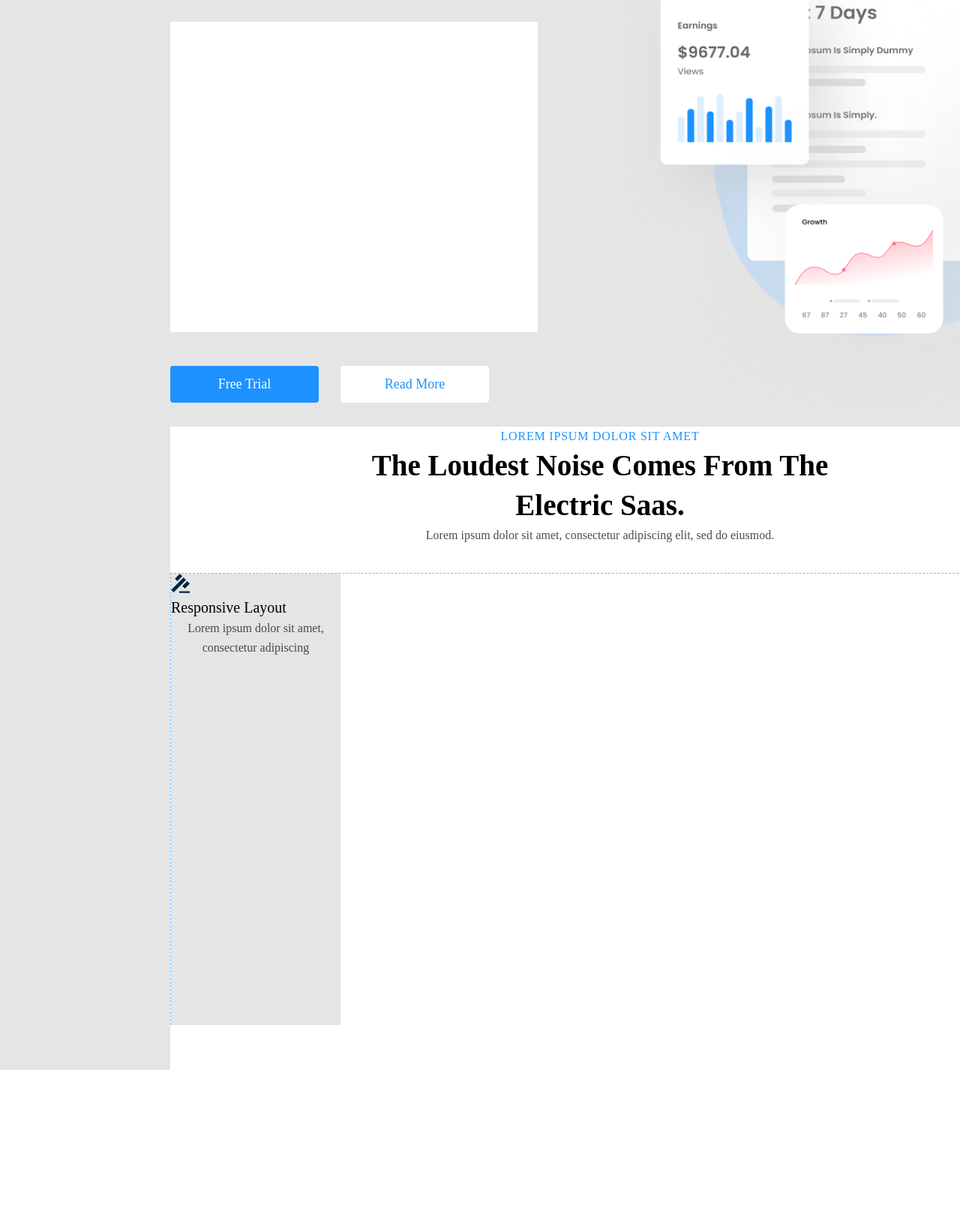
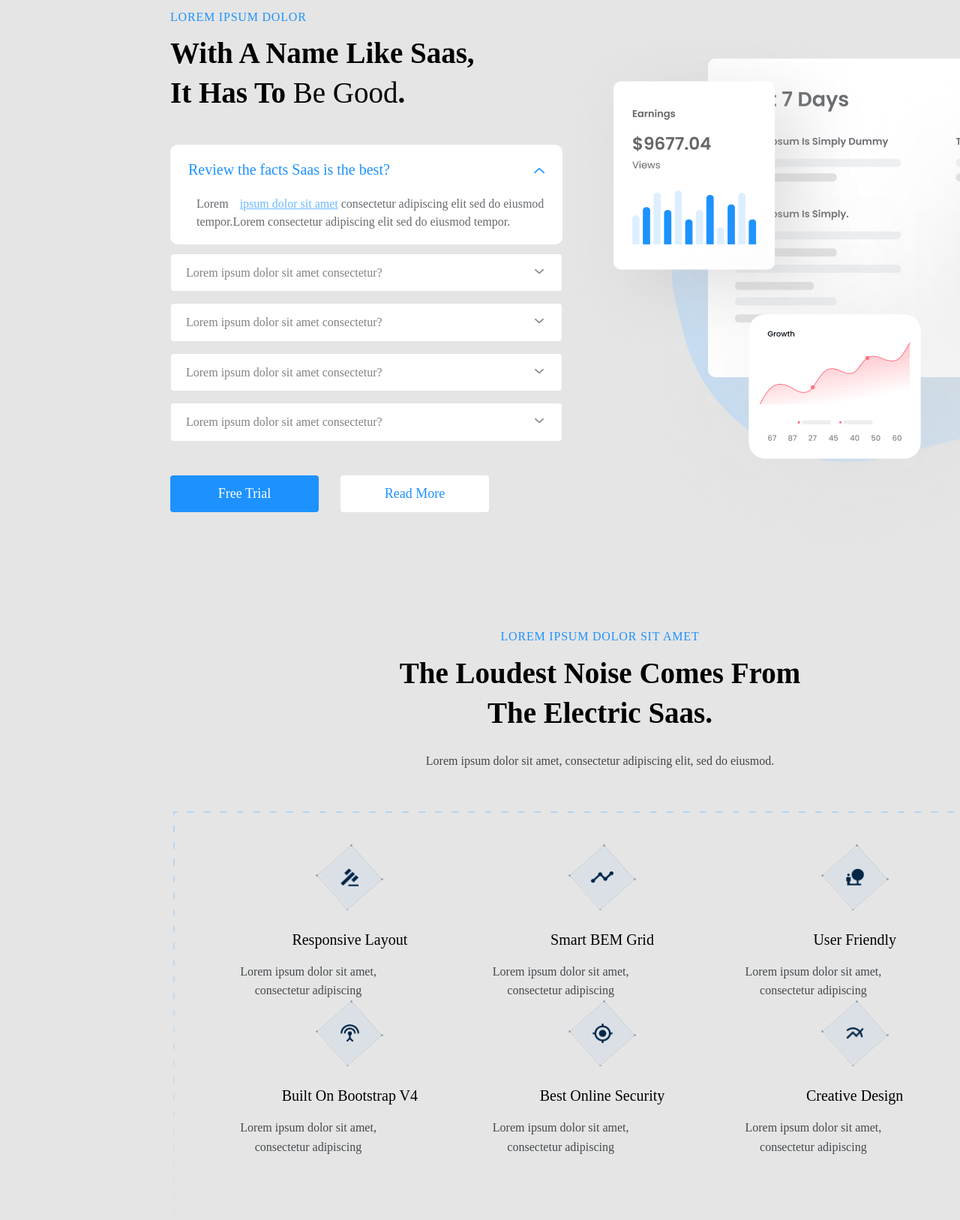
Before and after one commit to Aleksandr-876/test, a plain HTML site: page index.html in a window 1280 px wide. Shown: the part 1906-3533 px from the top of the page at 75% size. Before the commit the page ends 3333 px from the top, so only its background shows below. Drawn offline with Linux system fonts and the light colour scheme.

Commit message:
electric

```diff
--- a/index.css
+++ b/index.css
@@ -276,13 +276,10 @@ li {
 }
 
 .schedule {
-     width: 675px;
-     height: 574px;
      margin-left: 70px;
 }
 
 .group2__conteyner {
-     width: 496px;
      margin-right: 165px;
 }
 
@@ -363,27 +360,90 @@ li {
      display: flex;
      justify-content: space-between;
      align-items: center;
-     width: 1600px;
 }
 
 .group3__conteyner {
-     width: 490px;
-     height: 723px;
      margin-left: 227px;
 }
 
 .schedule2 {
-     width: 782px;
-     height: 723px;
      left: 818px;
      top: 1880px;
 }
 
-.list_1 {
-     width: 490px;
-     height: 414px;
+.list__card {
      margin-top: 42px;
+}
+
+.list__card1 {
+     padding: 18px 24px;
      background: #FFFFFF;
+     border-radius: 10px;
+     position: relative;
+     margin-bottom: 12px;
+}
+
+.list__card1__h3 {
+     margin-bottom: 19px;
+     font-family: Poppins;
+     font-style: normal;
+     font-weight: 500;
+     font-size: 20px;
+     line-height: 150%;
+     color: #1D92FF;
+}
+
+.list__card1__p {
+     padding-left: 11px;
+     font-family: Poppins;
+     font-style: normal;
+     font-weight: normal;
+     font-size: 16px;
+     line-height: 150%;
+     color: rgba(1, 7, 13, 0.6);
+}
+
+.list__card1__p span {
+     color: rgba(29, 146, 255, 0.65);
+     text-decoration: underline;
+}
+
+.list__card1__point-up {
+     height: 7px;
+     width: 14px;
+     position: absolute;
+     top: 31px;
+     right: 24px;
+}
+
+.list__card2 {
+     position: relative;
+     background: #FFFFFF;
+     border: 1px solid rgba(1, 7, 13, 0.1);
+     box-sizing: border-box;
+     border-radius: 5px;
+     margin-bottom: 15px;
+}
+
+.list__card2__p {
+     font-family: Poppins;
+     font-style: normal;
+     font-weight: normal;
+     font-size: 16px;
+     line-height: 160%;
+     color: #01070D;
+     opacity: 0.5;
+     padding-left: 20px;
+     padding-top: 12px;
+     padding-bottom: 12px;
+}
+
+.list__card1__point-down {
+     position: absolute;
+     height: 6px;
+     width: 12px;
+     top: 20px;
+     right: 24px;
 }
 
 .main_btn_1 {
@@ -393,7 +453,7 @@ li {
      color: #FFFFFF;
      border-radius: 4px;
      text-transform: capitalize;
-     margin-top: 45px;
+     margin-top: 30px;
      margin-right: 25px;
 }
 
@@ -405,21 +465,7 @@ li {
      color: #1D92FF;
 }
 
-.group4 {
-     width: 1146px;
-     height: 858px;
-     background: #FFFFFF;
-     margin: 0 auto;
-}
-
-.group4_conteyner {
-     width: 628px;
-     height: 195px;
-     margin: 0 auto;
-}
-
-.main_title_group4 {
-     text-align: center;
+.electric__h2 {
      font-family: Poppins;
      font-style: normal;
      font-weight: normal;
@@ -429,9 +475,11 @@ li {
      letter-spacing: 0.05em;
      text-transform: uppercase;
      color: #1D92FF;
+     margin-top: 85px;
+     margin-bottom: 10px;
 }
 
-.main_deskription_group4 {
+.electric__h3 {
      font-family: Poppins;
      font-style: normal;
      font-weight: 600;
@@ -439,11 +487,10 @@ li {
      line-height: 135%;
      text-align: center;
      color: #000000;
-     width: 628px;
-     height: 106px;
+     margin: 10px 500px 25px 500px;
 }
 
-.main_text {
+.electric__p {
      font-family: Poppins;
      font-style: normal;
      font-weight: normal;
@@ -451,32 +498,64 @@ li {
      line-height: 160%;
      text-align: center;
      color: rgba(0, 0, 0, 0.7);
+}
+
+.electric {
+     background: url(img/rectangle.png) no-repeat;
+     padding: 44px 69px 82px 67px;
+     margin: 54px 223px 146px 231px;
+     display: flex;
+     flex-wrap: wrap;
+}
+
+.card-electric {
+     width: 226px;
+     flex-grow: 1;
+     flex-shrink: 0;
+     flex-basis: 30%;
+}
+
+.card-electric__square {
+     background: url(img/square.png) no-repeat;
+     width: 90px;
+     height: 88px;
+     display: flex;
+     justify-content: center;
+     align-items: center;
      margin: 0 auto;
 }
 
-.group4_conteyner1 {
-     display: flex;
-     width: 1146px;
-     height: 603px;
-     margin: 0 auto;
-     border-style: dashed;
-     border-bottom: none;
-     border-width: 1px;
-     border-color:  #77beff;
-     flex-wrap: wrap;
+.card-electric__responsive  {
+     width: 24px;
+     height: 24px;
 }
 
-.box {
-     width: 226px;
-     height: 208,5px;
-     background: #E5E5E5;
+.card-electric__smart  {
+     width: 30px;
+     height: 16px;
 }
 
-.hammer {
-
+.card-electric__user  {
+     width: 24px;
+     height: 23px;
 }
 
-.box_title {
+.card-electric__built  {
+     width: 25px;
+     height: 24px;
+}
+
+.card-electric__best  {
+     width: 27px;
+     height: 26px;
+}
+
+.card-electric__creative  {
+     width: 24px;
+     height: 16px;
+}
+
+.card-electric__title  {
      font-family: Poppins;
      font-style: normal;
      font-weight: 500;
@@ -484,9 +563,13 @@ li {
      line-height: 150%;
      text-transform: capitalize;
      color: #000000;
+     margin-top: 24px;
+     margin-bottom: 15px;
+     text-align: center;
+
 }
 
-.box_text {
+.card-electric__description {
      font-family: Poppins;
      font-style: normal;
      font-weight: normal;
@@ -494,4 +577,27 @@ li {
      line-height: 160%;
      text-align: center;
      color: rgba(1, 7, 13, 0.7);
+     width: 226px;
 }
+
+.buy__h2 {
+     font-family: Poppins;
+     font-style: normal;
+     font-weight: 600;
+     font-size: 39px;
+     line-height: 135%;
+     text-align: center;
+     text-transform: capitalize;
+     color: #01070D;
+}
+
+.buy__p {
+     font-family: Poppins;
+     font-style: normal;
+     font-weight: normal;
+     font-size: 16px;
+     line-height: 160%;
+     text-align: center;
+     color: rgba(1, 7, 13, 0.7);
+     margin-bottom: 60px;
+}
--- a/index.html
+++ b/index.html
@@ -78,28 +78,88 @@
      <div class="group3__conteyner">
        <h2 class="main_title">Lorem ipsum dolor</h2>
        <div class="main_deskription">With a name like Saas, it has to <span class="saas_2">be good</span>.</div>
-       <div class="list_1">
-
+       <div class="list__card">
+         <div class="list__card1">
+          <h3 class="list__card1__h3">Review the facts Saas is the best?</h3>
+          <p class="list__card1__p">Lorem <span class="list__card1__p span">ipsum dolor sit amet</span> consectetur adipiscing elit sed do eiusmod tempor.Lorem consectetur adipiscing elit sed do eiusmod tempor.</p>
+          <img class="list__card1__point-up" src="img/point up.png" alt="point up">
+        </div>
+        <div class="list__card2">
+          <p class="list__card2__p">Lorem ipsum dolor sit amet consectetur?</p>
+          <img class="list__card1__point-down" src="img/point down.png" alt="point-down">
+        </div>
+        <div class="list__card2">
+          <p class="list__card2__p">Lorem ipsum dolor sit amet consectetur?</p>
+          <img class="list__card1__point-down" src="img/point down.png" alt="point-down">
+        </div>
+        <div class="list__card2">
+          <p class="list__card2__p">Lorem ipsum dolor sit amet consectetur?</p>
+          <img class="list__card1__point-down" src="img/point down.png" alt="point-down">
+        </div>
+        <div class="list__card2">
+          <p class="list__card2__p">Lorem ipsum dolor sit amet consectetur?</p>
+          <img class="list__card1__point-down" src="img/point down.png" alt="point-down">
+        </div>
        </div>
        <button class="btn main_btn_1">free trial</button>
        <button class="btn main_btn_2">read more</button>
      </div>
      <img class="schedule2" src="img/schedule2.png" alt="schedule2">
     </div>
-    <!--group4_____________________________________________-->
-    <div class="group4">
-      <div class="group4_conteyner">
-        <h2 class="main_title_group4">Lorem ipsum dolor sit amet</h2>
-        <div class="main_deskription_group4">The Loudest Noise Comes From The Electric Saas.</div>
-        <p class="main_text">Lorem ipsum dolor sit amet, consectetur adipiscing elit, sed do eiusmod.</p>
+
+    <!--electric_____________________________________________-->
+    <h2 class="electric__h2">Lorem ipsum dolor sit amet</h2>
+    <h3 class="electric__h3">The Loudest Noise Comes From The Electric Saas.</h3>
+    <p class="electric__p">Lorem ipsum dolor sit amet, consectetur adipiscing elit, sed do eiusmod.</p>
+    <div class="electric">
+       <div class="card-electric">
+          <div class="card-electric__square">
+             <img class="card-electric__responsive" src="img/responsive.png" alt="responsive">
+          </div>
+          <h3 class="card-electric__title">Responsive Layout</h3>
+          <p class="card-electric__description">Lorem ipsum dolor sit amet, consectetur adipiscing</p>
+       </div>
+       <div class="card-electric">
+         <div class="card-electric__square">
+           <img class="card-electric__smart" src="img/smart.png" alt="smart">
+         </div>
+         <h3 class="card-electric__title">Smart BEM Grid</h3>
+         <p class="card-electric__description">Lorem ipsum dolor sit amet, consectetur adipiscing</p>
+       </div>
+       <div class="card-electric">
+         <div class="card-electric__square">
+          <img class="card-electric__user" src="img/user.png" alt="user">
+       </div>
+       <h3 class="card-electric__title">User Friendly</h3>
+       <p class="card-electric__description">Lorem ipsum dolor sit amet, consectetur adipiscing</p>
+       </div>
+       <div class="card-electric">
+        <div class="card-electric__square">
+         <img class="card-electric__built" src="img/built.png" alt="built">
+        </div>
+        <h3 class="card-electric__title">Built on Bootstrap v4</h3>
+        <p class="card-electric__description">Lorem ipsum dolor sit amet, consectetur adipiscing</p>
+       </div>
+       <div class="card-electric">
+        <div class="card-electric__square">
+           <img class="card-electric__best" src="img/best.png" alt="best">
+        </div>
+        <h3 class="card-electric__title">Best online Security</h3>
+        <p class="card-electric__description">Lorem ipsum dolor sit amet, consectetur adipiscing</p>
+       </div>
+       <div class="card-electric">
+        <div class="card-electric__square">
+           <img class="card-electric__creative" src="img/creative.png" alt="creative">
+        </div>
+        <h3 class="card-electric__title">Creative Design</h3>
+        <p class="card-electric__description">Lorem ipsum dolor sit amet, consectetur adipiscing</p>
       </div>
-      <div class="group4_conteyner1">
-        <div class="box">
-          <img class="hammer" src="img/hammer.png" alt="hammer">
-          <p class="box_title">Responsive Layout</p>
-          <p class="box_text">Lorem ipsum dolor sit amet, consectetur adipiscing</p>
-        </div>
-      </div>
+    </div>
+    <!--buy________________________________________________ -->
+    <h2 class="buy__h2">Keep calm and buy</h2>
+    <p class="buy__p">With lowering the price to even a slight extent one can achieve exponential growth.</p>
+    <div class="buy">
+       <div></div>
     </div>
    </div>
   </div>
```
Also changed, not shown: img/point down.png (renamed from img/point.png), img/point up.png (added), img/rectangle.png (added), img/responsive.png (renamed from img/hammer.png), img/square.png (added).
